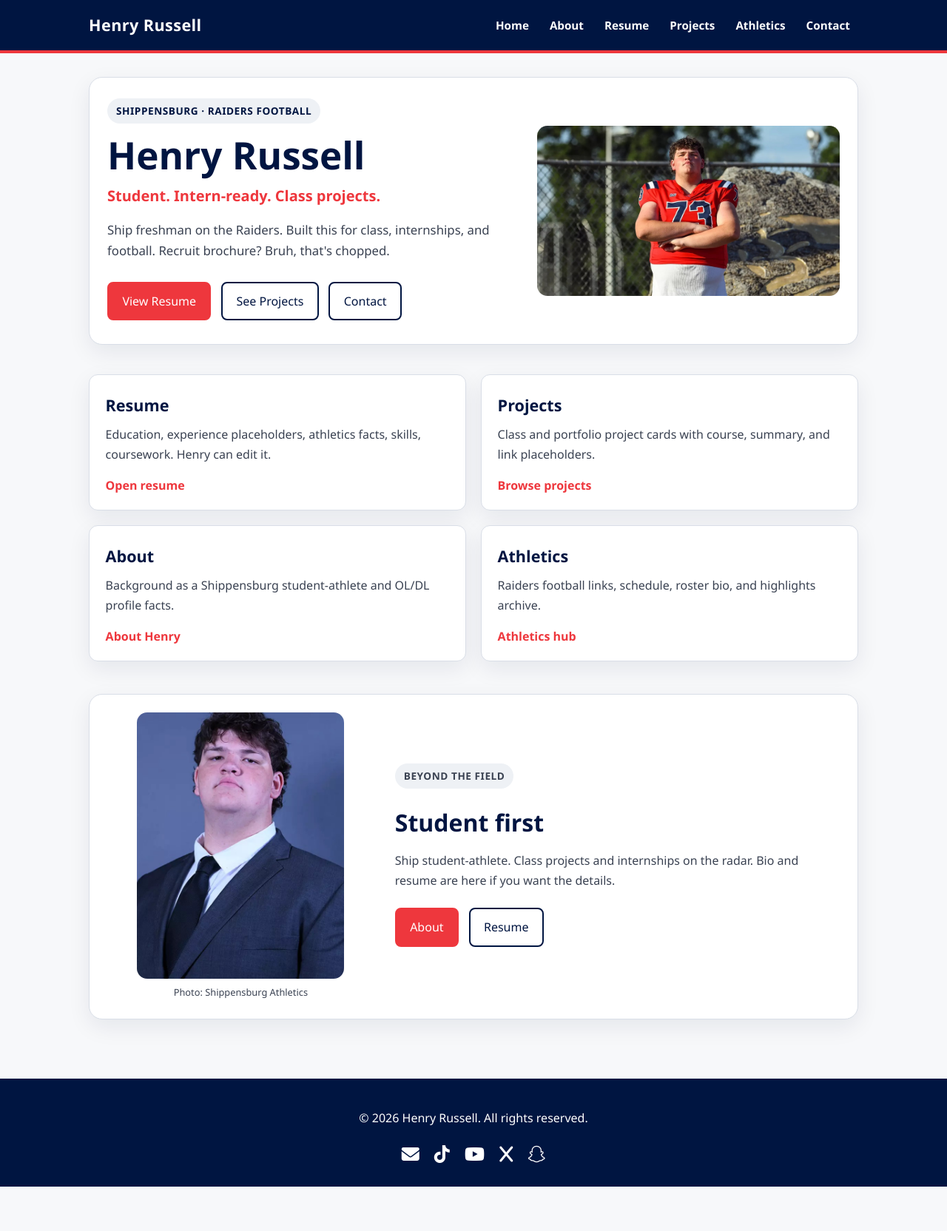
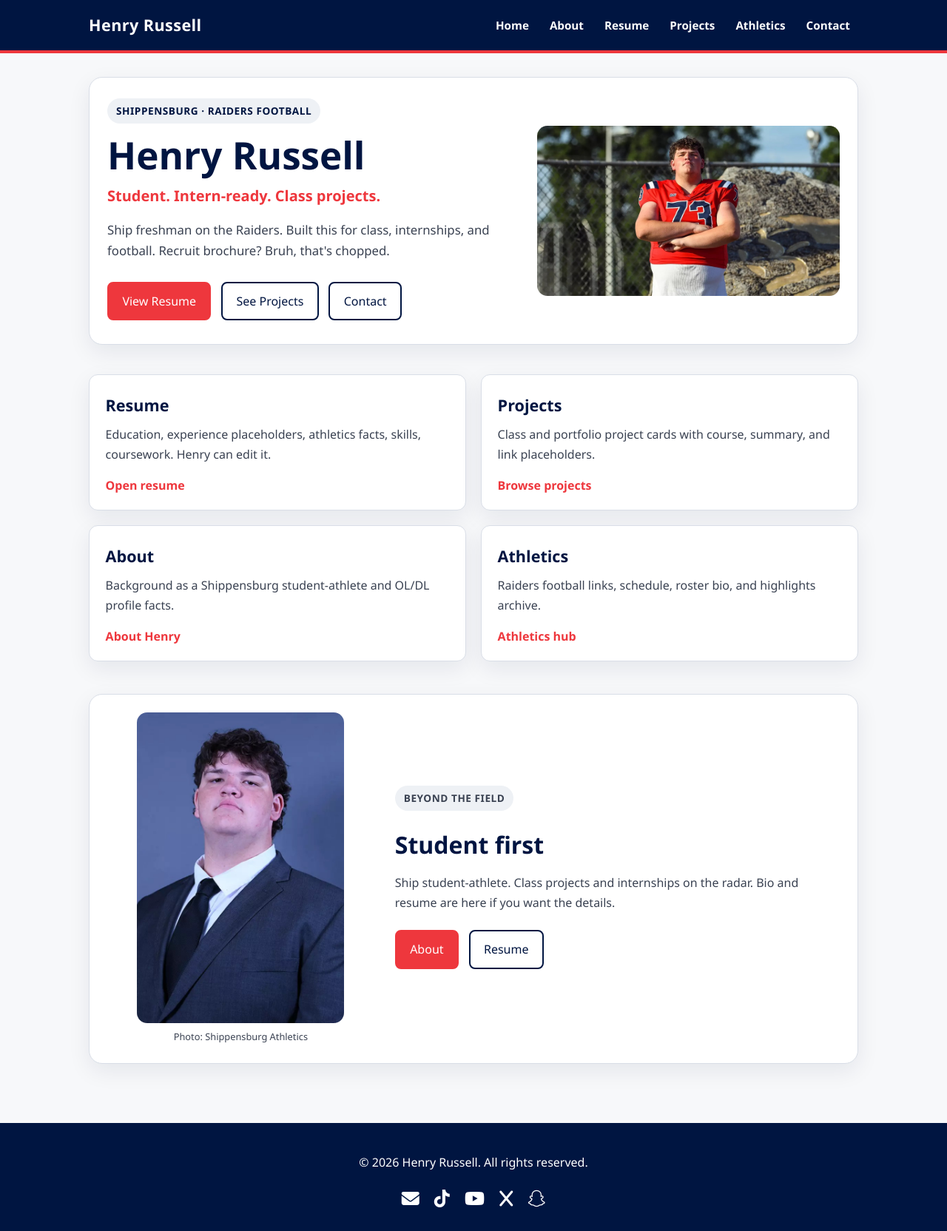
Before and after one commit to acloudpacket/henryrussell.com, a Jekyll site: the page built from index.md, in a window 1280 px wide. Shown: the whole page at 74% size. Built offline with Jekyll 4.4.1, drawn with Linux system fonts in a browser that asks for light colours; nearby versions of some CDN libraries; before the commit the page ends 1604 px from its top, so only the background shows below that.

Commit message:
Fix homepage suit photo cropping the top of the head
Use contain + top object-position and drop the hard max-height crop on
the spotlight headshot so the full head stays visible.

```diff
--- a/assets/css/style.css
+++ b/assets/css/style.css
@@ -340,11 +340,12 @@ main.home {
 .spotlight-image {
   width: 100%;
   max-width: 280px;
+  height: auto;
   display: block;
   margin: 0 auto;
   border-radius: 14px;
-  object-fit: cover;
-  max-height: 360px;
+  object-fit: contain;
+  object-position: center top;
 }
 
 .photo-credit {
@@ -512,7 +513,7 @@ footer {
   }
 
   .spotlight-image {
-    max-height: 300px;
+    max-width: 240px;
   }
 
   .home-cards,
```
